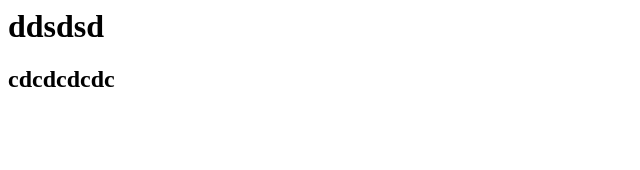
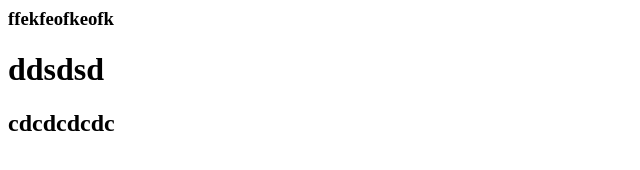
Before and after one commit to morganmox/exceed2017, a plain HTML site: page index.html in a window 1280 px wide. Shown: the whole page, without its empty margins (0-640 px from the left). Drawn offline with Linux system fonts and the light colour scheme.

Commit message:
แก้ index.html

```diff
--- a/index.html
+++ b/index.html
@@ -3,6 +3,7 @@
 		<title>vvvdvd</title>
 	</head>
 	<body>
+		<h3>ffekfeofkeofk</h3>
 		<h1>ddsdsd</h1>
 		<h2>cdcdcdcdc</h2>
 	</body>
```
